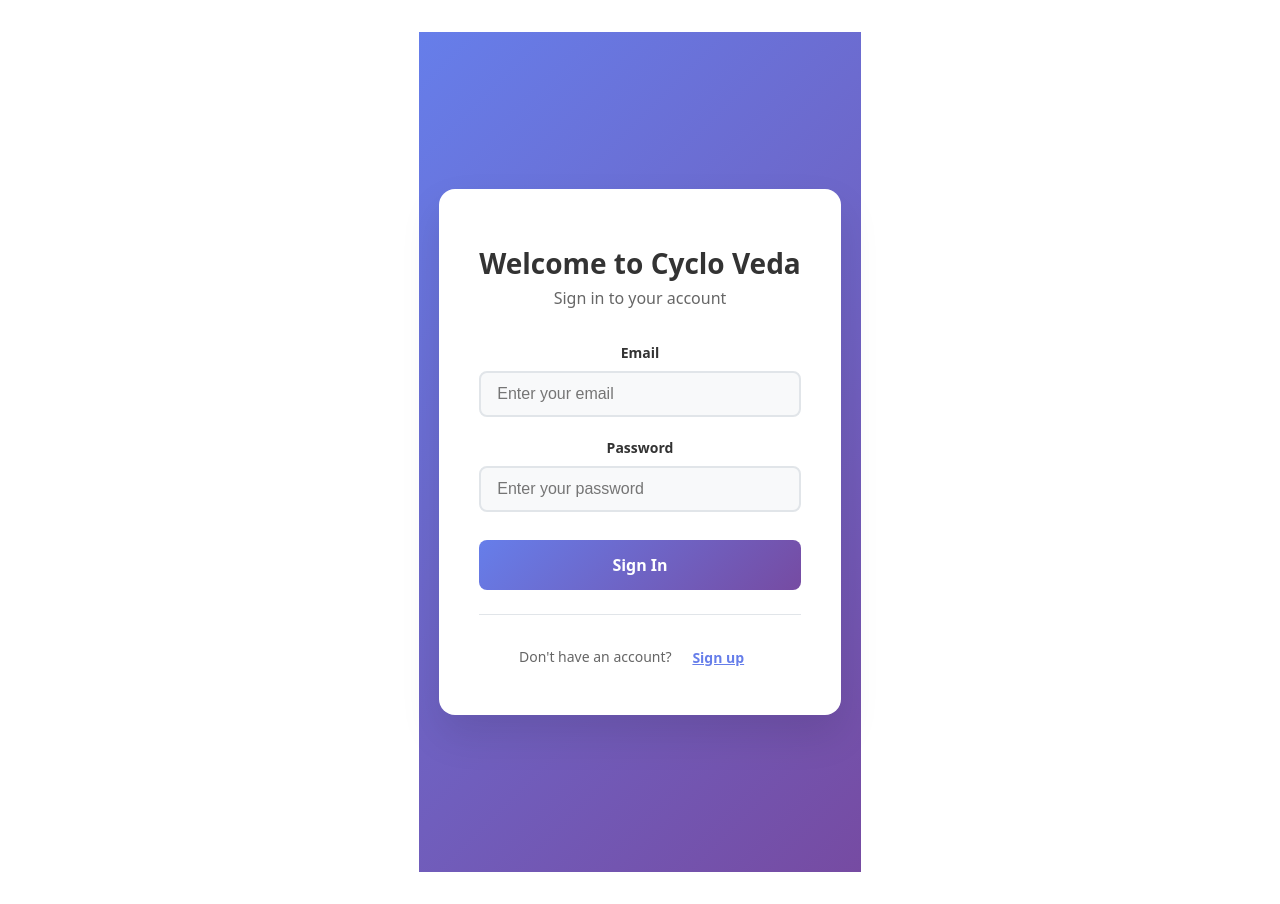
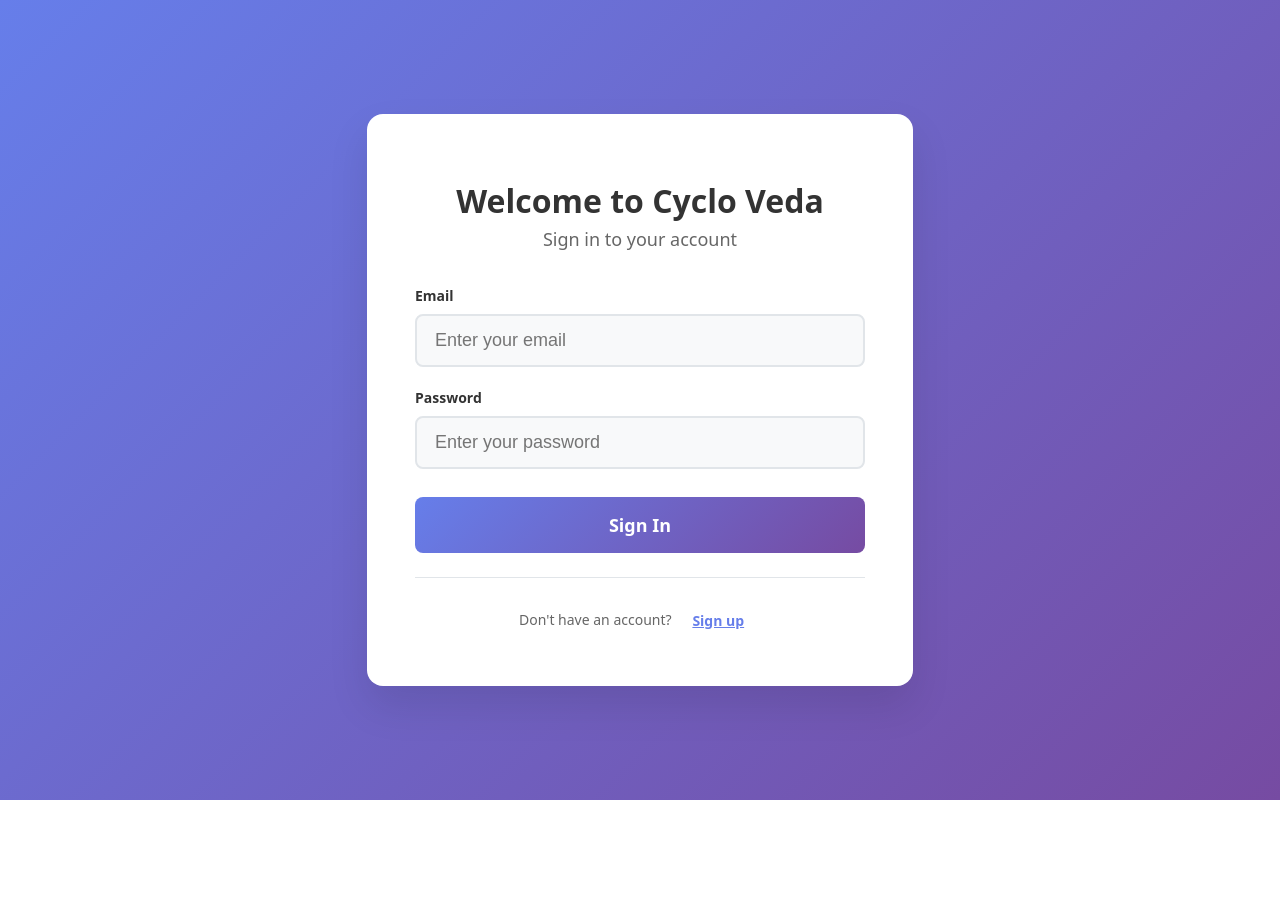
Before and after one commit to rhish9h/cyclo-veda, a React (Vite) app in the folder frontend/: page /login in a window 1280 px wide. After the commit the page ends 800 px from the top, so only its background shows below. Built offline with nearby package versions, Linux system fonts and the light colour scheme; no server answers.

Commit message:
css fixes

```diff
--- a/frontend/src/App.css
+++ b/frontend/src/App.css
@@ -6,12 +6,13 @@
  */
 
 /* Root container styles */
-/* Main application container with centered layout */
+/* Main application container with full viewport layout */
 #root {
-  max-width: 1280px; /* Maximum width for large screens */
-  margin: 0 auto; /* Center horizontally */
-  padding: 2rem;
-  text-align: center;
+  width: 100vw;
+  height: 100vh;
+  margin: 0;
+  padding: 0;
+  overflow: hidden;
 }
 
 /* Logo styles */
--- a/frontend/src/components/auth/Login.css
+++ b/frontend/src/components/auth/Login.css
@@ -16,16 +16,22 @@
 /* Main login container */
 /* Full-screen centered layout with gradient background */
 .login-container {
+  position: fixed;
+  top: 0;
+  left: 0;
+  width: 100vw;
+  height: 100vh;
   display: flex;
   justify-content: center;
   align-items: center;
-  min-height: 100vh;
   background: linear-gradient(
     135deg,
     #667eea 0%,
     #764ba2 100%
   ); /* Purple gradient */
   padding: 20px; /* Responsive padding */
+  box-sizing: border-box;
+  overflow: hidden; /* Prevent any scrolling */
 }
 
 /* Login card container */
@@ -180,6 +186,79 @@
 }
 
 /* Responsive design */
+/* Desktop (1200px and up) */
+@media (min-width: 1200px) {
+  .login-card {
+    max-width: 450px;
+    padding: 48px;
+  }
+
+  .login-header h1 {
+    font-size: 32px;
+  }
+
+  .login-header p {
+    font-size: 18px;
+  }
+
+  .form-group input {
+    font-size: 18px;
+    padding: 14px 18px;
+  }
+
+  .login-button {
+    font-size: 18px;
+    padding: 16px 28px;
+  }
+}
+
+/* Tablet (768px to 1199px) */
+@media (min-width: 768px) and (max-width: 1199px) {
+  .login-container {
+    padding: 32px;
+  }
+
+  .login-card {
+    max-width: 420px;
+    padding: 44px;
+  }
+
+  .login-header h1 {
+    font-size: 30px;
+  }
+
+  .login-header p {
+    font-size: 17px;
+  }
+
+  .form-group input {
+    font-size: 17px;
+    padding: 13px 17px;
+  }
+
+  .login-button {
+    font-size: 17px;
+    padding: 15px 26px;
+  }
+}
+
+/* Small tablet (481px to 767px) */
+@media (min-width: 481px) and (max-width: 767px) {
+  .login-container {
+    padding: 24px;
+  }
+
+  .login-card {
+    max-width: 380px;
+    padding: 36px;
+  }
+
+  .login-header h1 {
+    font-size: 26px;
+  }
+}
+
+/* Mobile (480px and below) */
 @media (max-width: 480px) {
   .login-container {
     padding: 16px;
@@ -187,9 +266,24 @@
 
   .login-card {
     padding: 24px;
+    max-width: 100%;
   }
 
   .login-header h1 {
     font-size: 24px;
   }
+
+  .login-header p {
+    font-size: 15px;
+  }
+
+  .form-group input {
+    font-size: 16px;
+    padding: 12px 16px;
+  }
+
+  .login-button {
+    font-size: 16px;
+    padding: 14px 24px;
+  }
 }
--- a/frontend/src/index.css
+++ b/frontend/src/index.css
@@ -46,17 +46,30 @@ a:hover {
 /* Base layout and sizing for the application container */
 body {
   margin: 0;
-  display: flex;
-  place-items: center;
+  padding: 0;
   min-width: 320px; /* Minimum width for mobile compatibility */
-  min-height: 100vh; /* Full viewport height */
+  width: 100%;
+  height: 100vh; /* Full viewport height */
+  overflow: hidden; /* Prevent scrolling */
 }
 
 /* Heading styles */
-/* Primary heading typography */
+/* Responsive primary heading typography */
 h1 {
-  font-size: 3.2em;
+  font-size: 2.4em;
   line-height: 1.1;
+}
+
+@media (min-width: 768px) {
+  h1 {
+    font-size: 2.8em;
+  }
+}
+
+@media (min-width: 1200px) {
+  h1 {
+    font-size: 3.2em;
+  }
 }
 
 /* Button styles */
```
